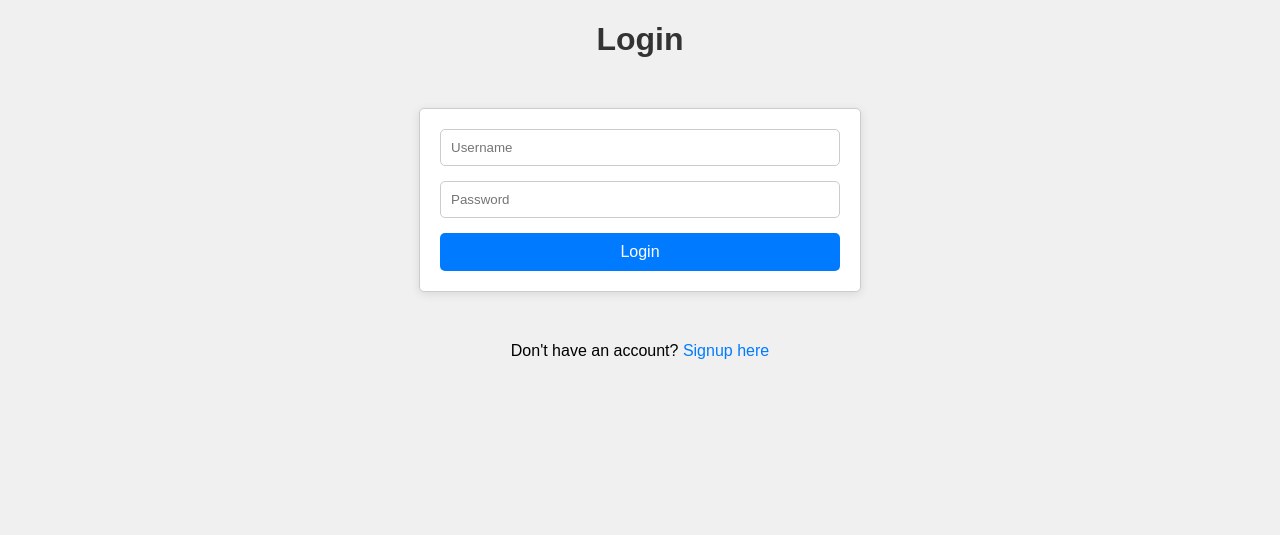
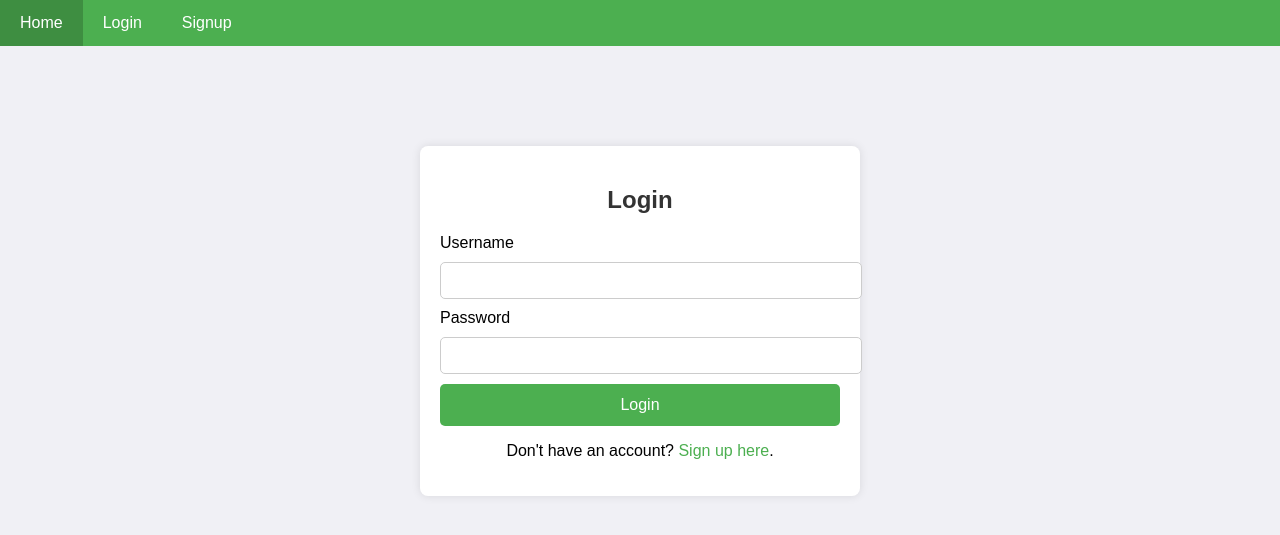
Before and after one commit to Crow-6-9/flask, a Flask app: page /login in a window 1280 px wide. Shown: the top 535 px of the page. Run offline with Flask 3, Linux system fonts and the light colour scheme; some libraries are stand-ins or nearby versions.

Commit message:
Update login.html

```diff
--- a/templates/login.html
+++ b/templates/login.html
@@ -4,15 +4,112 @@
     <meta charset="UTF-8">
     <meta name="viewport" content="width=device-width, initial-scale=1.0">
     <title>Login</title>
-    <link rel="stylesheet" href="static/styles.css">
+    <!-- Inline CSS -->
+    <style>
+        body {
+            font-family: Arial, sans-serif;
+            background-color: #f0f0f5;
+            margin: 0;
+            padding: 0;
+        }
+
+        .navbar {
+            background-color: #4CAF50;
+            overflow: hidden;
+        }
+
+        .navbar a {
+            float: left;
+            display: block;
+            color: white;
+            text-align: center;
+            padding: 14px 20px;
+            text-decoration: none;
+        }
+
+        .navbar a:hover {
+            background-color: #3e8e41;
+        }
+
+        .container {
+            width: 400px;
+            margin: 100px auto;
+            padding: 20px;
+            background-color: white;
+            border-radius: 8px;
+            box-shadow: 0 0 10px rgba(0, 0, 0, 0.1);
+        }
+
+        h2 {
+            text-align: center;
+            color: #333;
+        }
+
+        input[type="text"], input[type="password"] {
+            width: 100%;
+            padding: 10px;
+            margin: 10px 0;
+            border: 1px solid #ccc;
+            border-radius: 5px;
+        }
+
+        input[type="submit"] {
+            width: 100%;
+            background-color: #4CAF50;
+            color: white;
+            padding: 12px;
+            border: none;
+            border-radius: 5px;
+            font-size: 16px;
+            cursor: pointer;
+        }
+
+        input[type="submit"]:hover {
+            background-color: #45a049;
+        }
+
+        .signup-link {
+            text-align: center;
+            margin-top: 15px;
+        }
+
+        .signup-link a {
+            color: #4CAF50;
+            text-decoration: none;
+        }
+
+        .signup-link a:hover {
+            text-decoration: underline;
+        }
+    </style>
 </head>
 <body>
-    <h1>Login</h1>
-    <form method="POST">
-        <input type="text" name="username" placeholder="Username" required>
-        <input type="password" name="password" placeholder="Password" required>
-        <button type="submit">Login</button>
-    </form>
-    <p>Don't have an account? <a href="/signup">Signup here</a></p>
+
+    <!-- Navigation bar -->
+    <div class="navbar">
+        <a href="/">Home</a>
+        <a href="/login">Login</a>
+        <a href="/signup">Signup</a>
+    </div>
+
+    <!-- Login Form -->
+    <div class="container">
+        <h2>Login</h2>
+        <form method="POST" action="/login">
+            <label for="username">Username</label>
+            <input type="text" id="username" name="username" required>
+
+            <label for="password">Password</label>
+            <input type="password" id="password" name="password" required>
+
+            <!-- Submit Button to Log In -->
+            <input type="submit" value="Login">
+        </form>
+
+        <div class="signup-link">
+            <p>Don't have an account? <a href="/signup">Sign up here</a>.</p>
+        </div>
+    </div>
+
 </body>
 </html>
```
